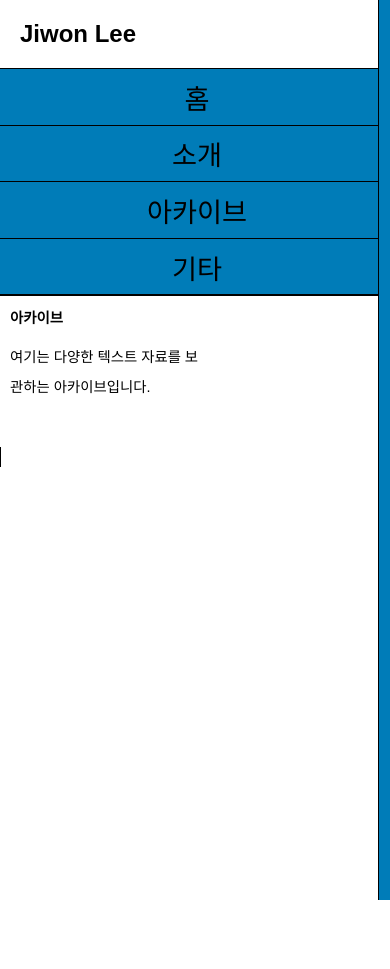
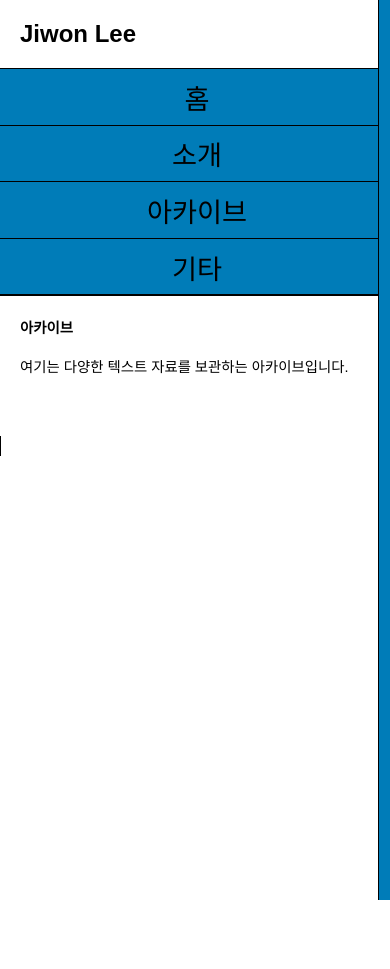
Before and after one commit to LfayeJ/archives, a Jekyll site: the page built from index.html, in a window 390 px wide. Built offline with Jekyll 4.4.1, drawn with Linux system fonts in a browser that asks for light colours; some web fonts are replaced.

Commit message:
Update styles.css

```diff
--- a/assets/css/styles.css
+++ b/assets/css/styles.css
@@ -230,7 +230,7 @@
     flex-direction: column;
   }
 
-  .primary-content, .secondary-content {
+ .content, .primary-content, .secondary-content {
     width: 97vw;
     padding: 10px;
     flex-direction: column;
```
